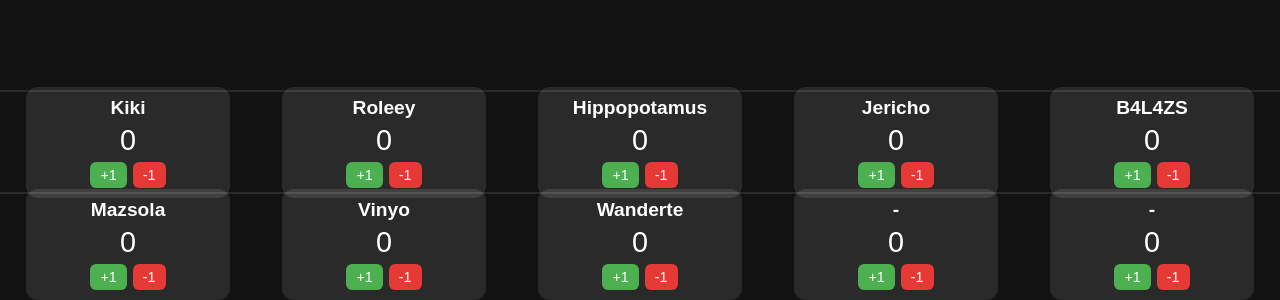
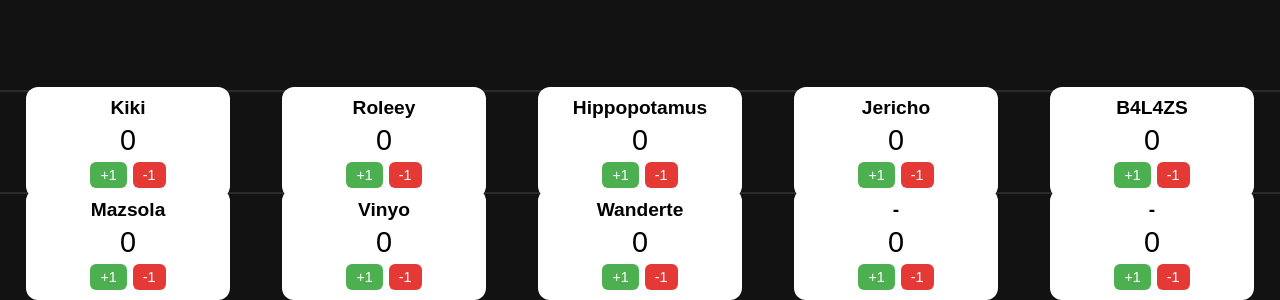
Before and after one commit to Tejszinhabruh/wot, a plain HTML site: page index.html in a window 1280 px wide. Shown: the part 506-806 px from the top of the page. Drawn offline with Linux system fonts and the light colour scheme.

Commit message:
Update player styles and colors in style.css
Changed player background color to white and updated hover effect to grey. Modified text color from white to black.

```diff
--- a/style.css
+++ b/style.css
@@ -4,7 +4,7 @@ body {
   height: 100vh;
   background: #121212;
   font-family: Arial, sans-serif;
-  color: white;
+  color: black;
   display: flex;
   flex-direction: column;
   justify-content: flex-end;
@@ -31,7 +31,7 @@ body {
   flex-direction: column;
   align-items: center;
   justify-content: center;
-  background: rgba(255, 255, 255, 0.1);
+  background-color: white;
   border-radius: 12px;
   padding: 10px;
   width: 16%;
@@ -40,7 +40,7 @@ body {
 }
 
 .player:hover {
-  background: rgba(255, 255, 255, 0.2);
+  background-color: grey;
   transform: scale(1.05);
 }
 
```
